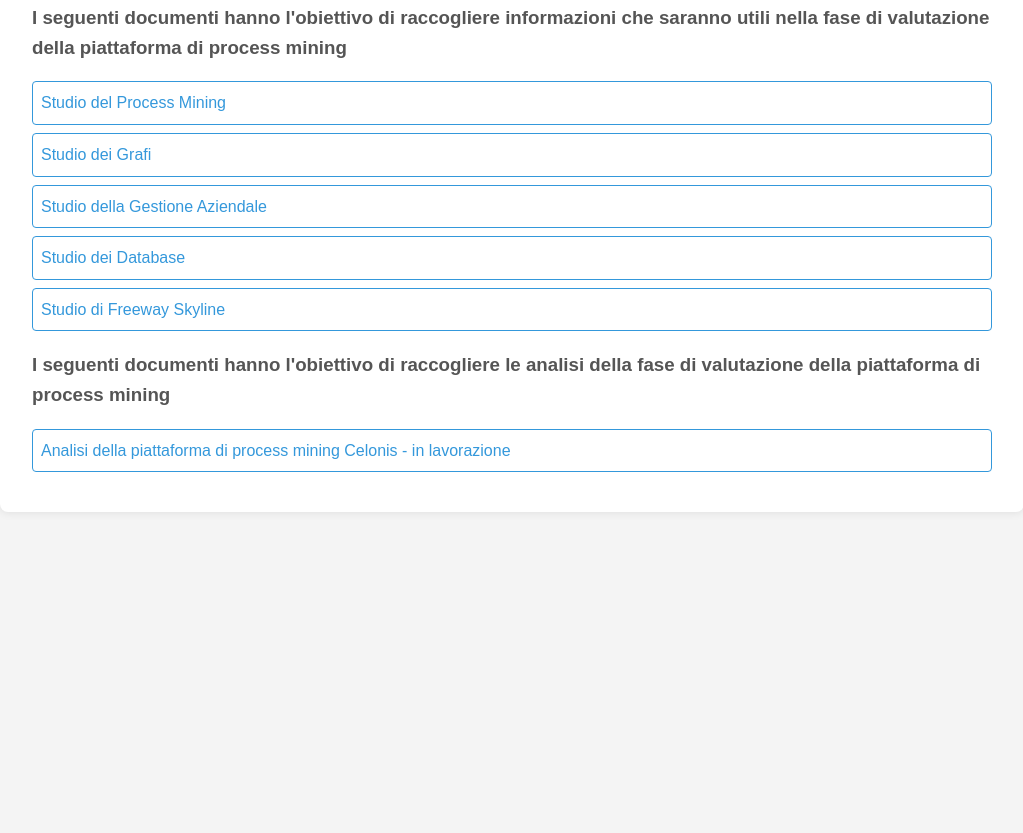
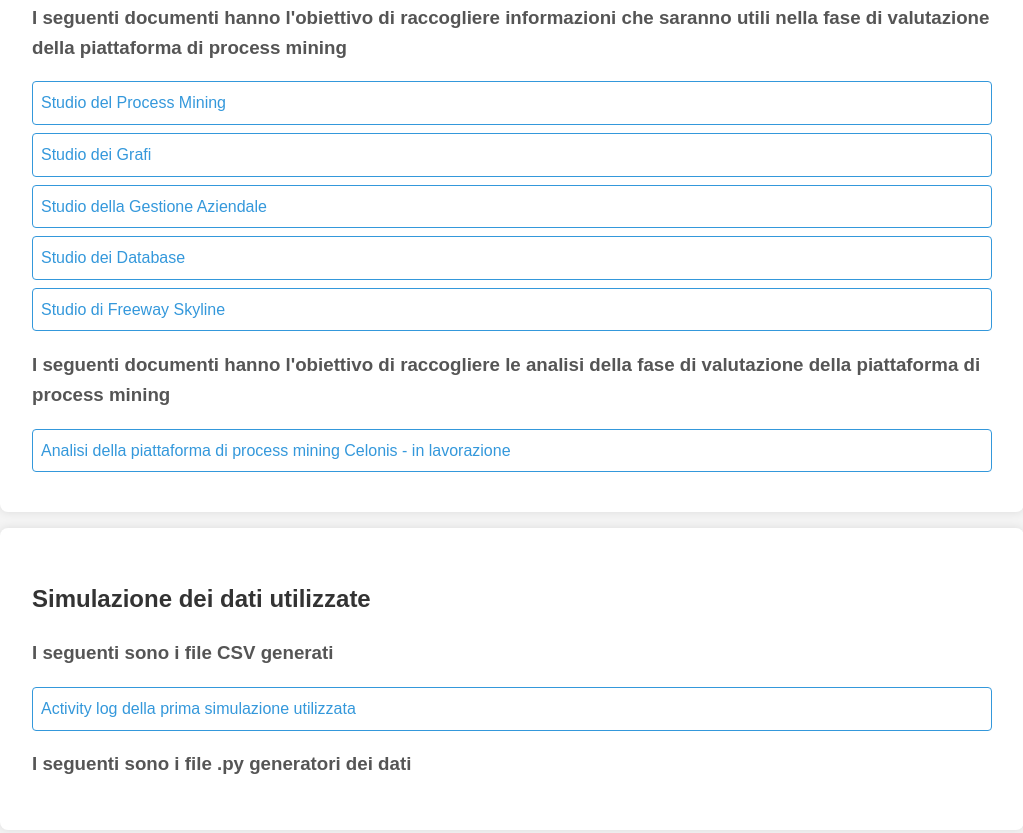
Before and after one commit to surrend-15min/TirocinioDocInterni, a plain HTML site: page index.html in a window 1280 px wide. Shown: the part 416-1249 px from the top of the page, without its empty margins (128-1151 px from the left). Before the commit the page ends 944 px from the top, so only its background shows below. Drawn offline with Linux system fonts and the light colour scheme.

Commit message:
Update index.html

```diff
--- a/index.html
+++ b/index.html
@@ -18,7 +18,7 @@
       margin: auto;
       overflow: hidden;
     }
-    .presentazione, .documentazione {
+    .presentazione, .documentazione, .simulazionedati {
       background: #fff;
       padding: 2rem;
       margin: 1rem 0;
@@ -70,6 +70,14 @@
       <h3>I seguenti documenti hanno l'obiettivo di raccogliere le analisi della fase di valutazione della piattaforma di process mining</h3>
       <a href="./DocumentazioneProdotta/AnalisiCelonis.pdf" target="_blank">Analisi della piattaforma di process mining Celonis - in lavorazione</a>
     </div>
+
+    <div class="simulazionedati">
+      <h2>Simulazione dei dati utilizzate</h2>
+      <h3>I seguenti sono i file CSV generati</h3>
+      <a href="./SimulazioneDati/PrimaSimulazione/activity_log.csv">Activity log della prima simulazione utilizzata</a>
+      <h3>I seguenti sono i file .py generatori dei dati</h3>
+      <a href="./SimulazioneDati/PrimaSimulazione/PrimaSimulazione.py>File generatore della prima simulazione utilizzata</a>
+    </div>
   </div>
 </body>
 </html>
```
